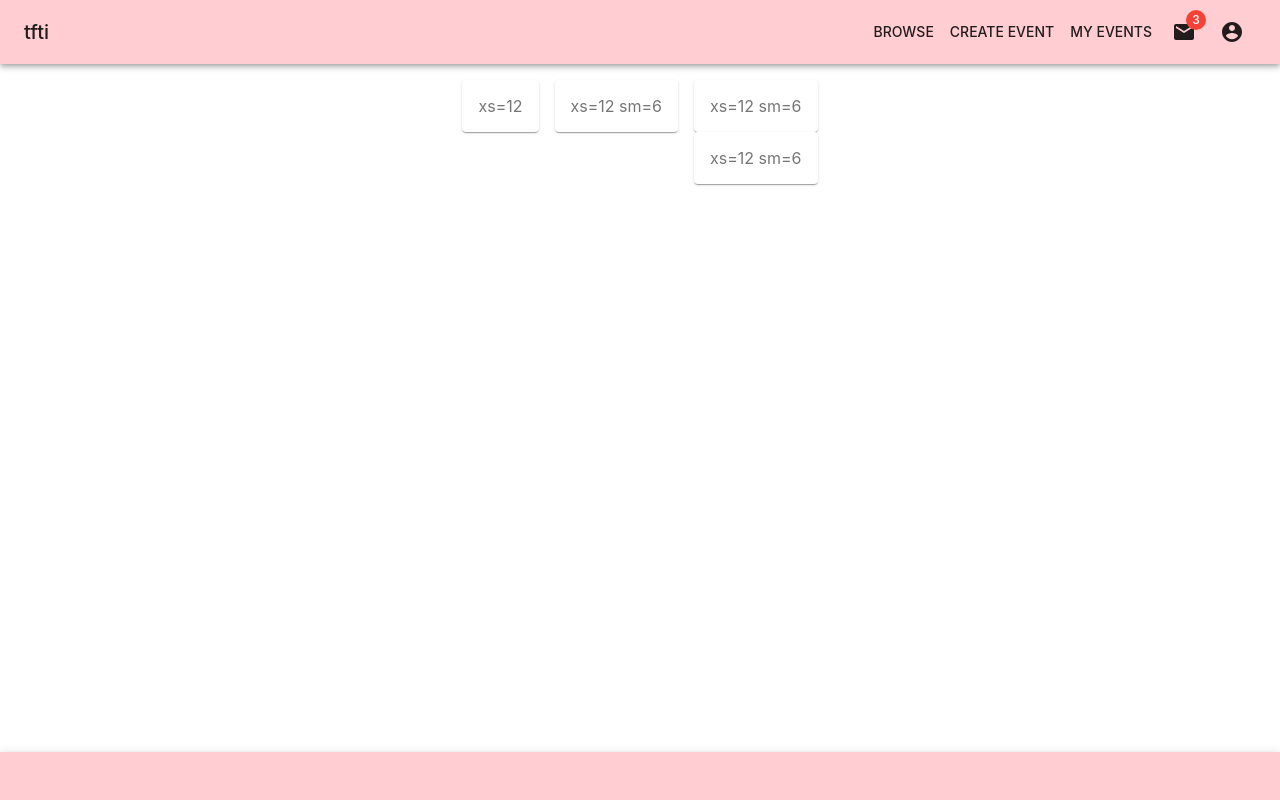
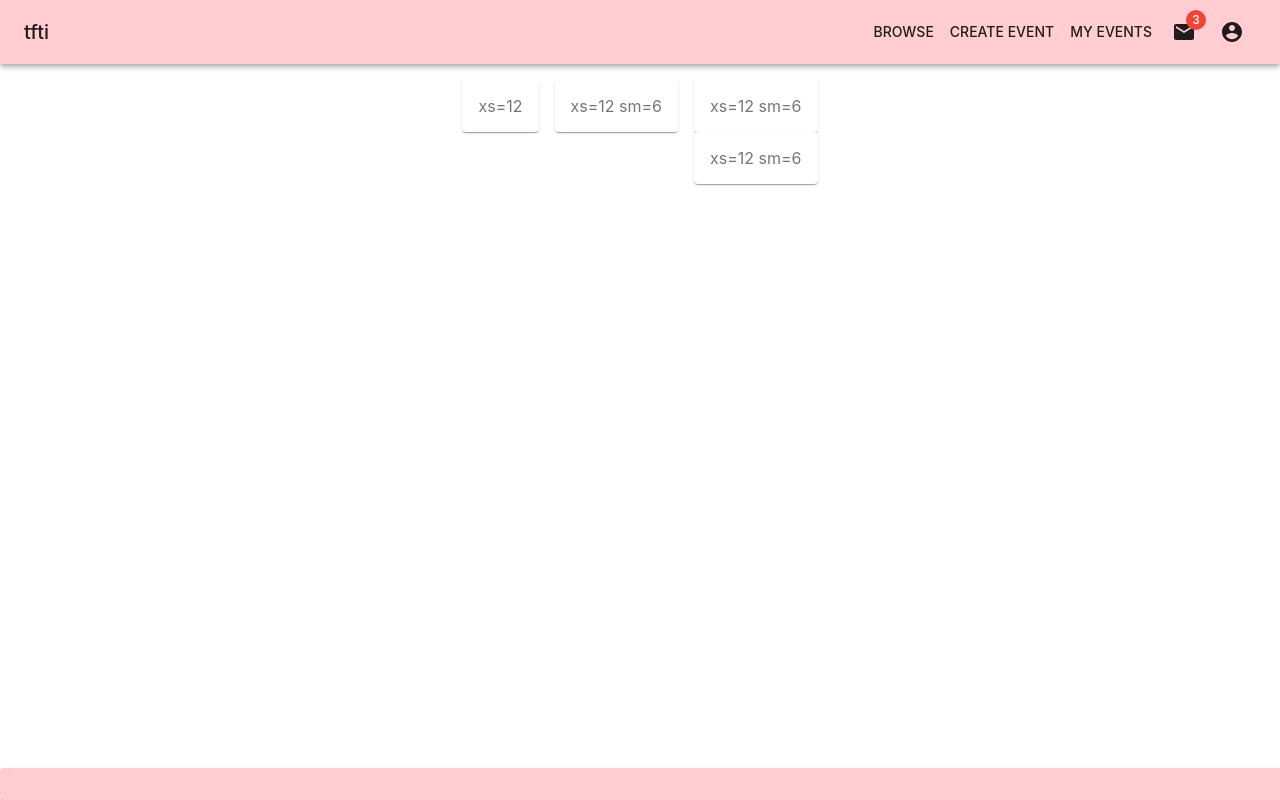
Before and after one commit to gaskij/tfti, a React (Create React App) app in the folder frontend/: page /index in a window 1280 px wide. Built offline with nearby package versions, Linux system fonts and the light colour scheme.

Commit message:
Reduce footer size

```diff
--- a/frontend/src/app/footer/Footer.tsx
+++ b/frontend/src/app/footer/Footer.tsx
@@ -1,27 +1,31 @@
 import React from 'react';
 import { createStyles, makeStyles, Theme } from '@material-ui/core/styles';
-import {
-  AppBar,
-  Toolbar,
-} from '@material-ui/core';
+import { Box, Paper } from '@material-ui/core';
 
 const useStyles = makeStyles((theme: Theme) =>
   createStyles({
-    appBar: {
+    footerBox: {
       top: 'auto',
       bottom: 0,
+      width: '100%',
+    },
+    footerPaper: {
+      padding: theme.spacing(2),
+      backgroundColor: theme.palette.primary.main,
+      width: '100%',
     },
   }),
 );
 
-const Header = () => {
+const Footer = () => {
   const classes = useStyles();
 
   return (
-    <AppBar position="fixed" color="primary" className={classes.appBar}>
-      <Toolbar variant="dense" />
-    </AppBar>
+    <Box className={classes.footerBox} position="fixed" >
+      <Paper className={classes.footerPaper} />
+    </Box>
+
   );
 }
 
-export default Header;
+export default Footer;
```
